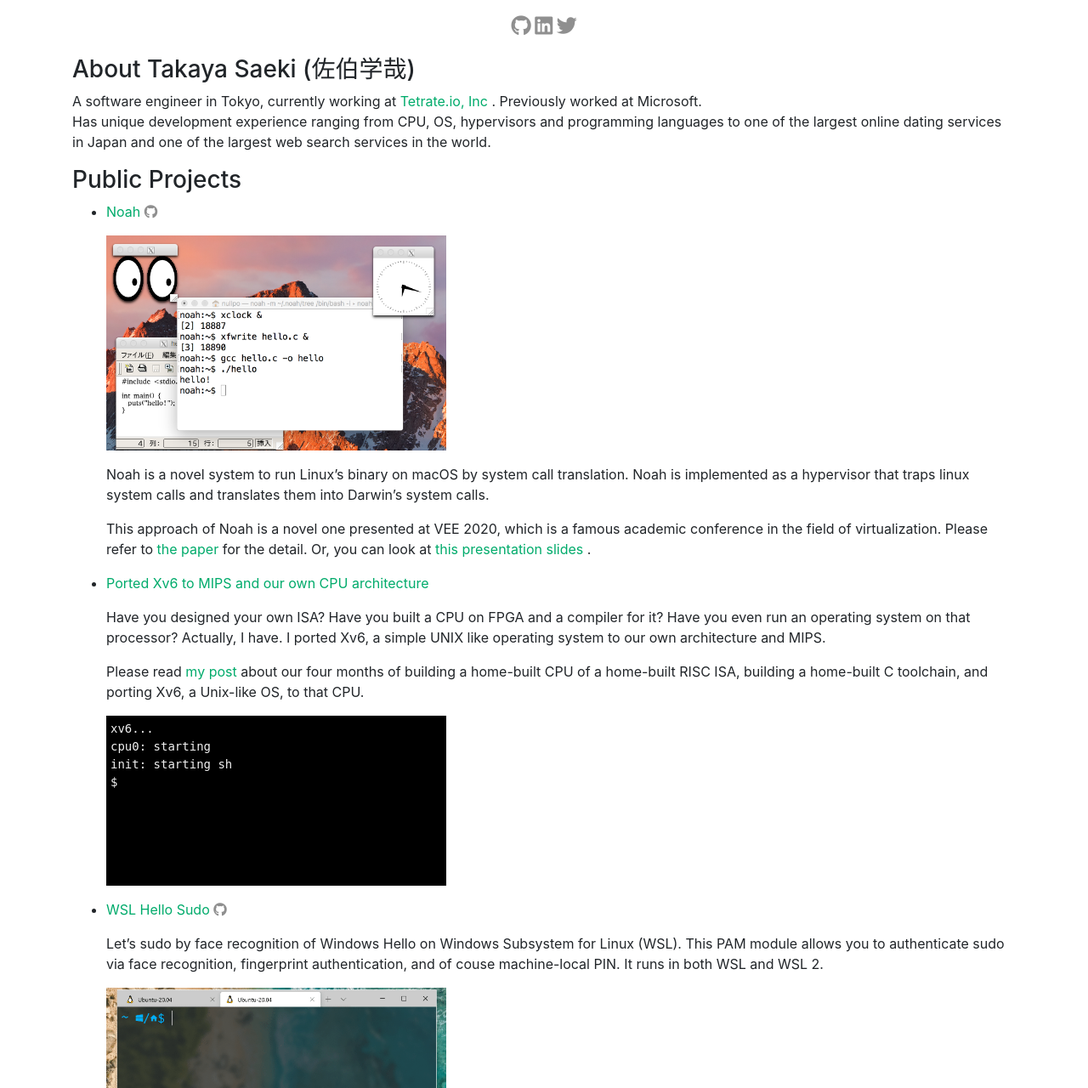
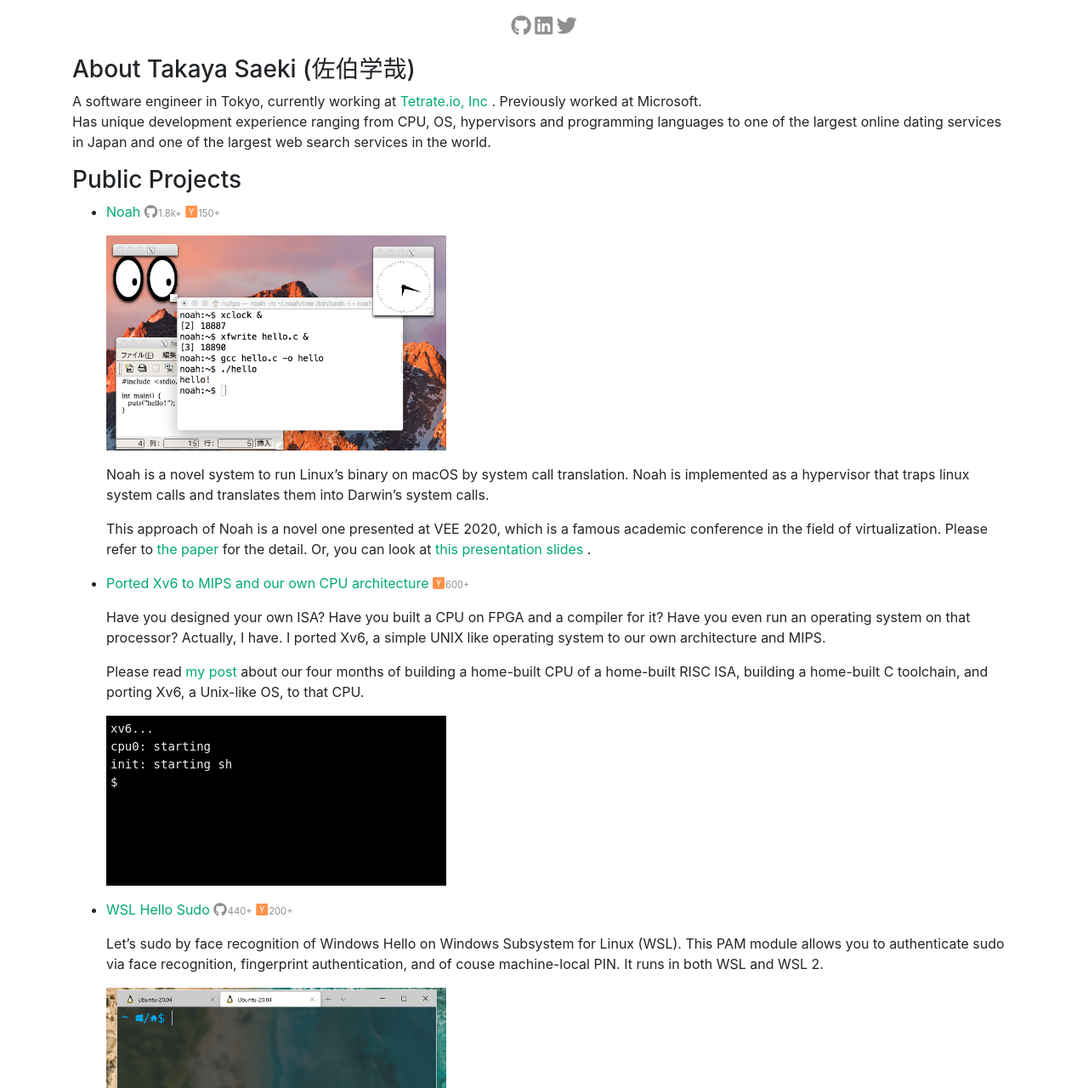
Before and after one commit to nullpo-head/fueledbycoffee, a plain HTML site: page index.html in a window 1280 px wide. Shown: the part 359-1639 px from the top of the page at 85% size. Drawn offline with nearby package versions, Linux system fonts and the light colour scheme; a web font is replaced by a local one.

Commit message:
add cute icons

```diff
--- a/index.html
+++ b/index.html
@@ -116,7 +116,11 @@ to one of the largest online dating services in Japan and one of the largest web
 <h3 id="public-projects">Public Projects</h3>
 <ul>
 <li>
-<p><a href="https://github.com/linux-noah/noah" target="_blank">Noah <i class="fab fa-github social-icon" aria-hidden="true" style="font-size: 1em;"></i></a>
+<p><a href="https://github.com/linux-noah/noah" target="_blank">Noah <i class="fab fa-github social-icon" aria-hidden="true" style="font-size: 1em;"></i><span style="font-size: 0.7em; color: rgba(0, 0, 0, 0.44); margin-left: 1px;">1.8k&#43;</span>
+</a>
+
+<a href="https://news.ycombinator.com/item?id=18765184" target="_blank"><i class="fab fa-hacker-news-square social-icon" aria-hidden="true" style="font-size: 1em; color: #ff924a;"></i><span style="font-size: 0.7em; color: rgba(0, 0, 0, 0.44); margin-left: 1px;">150&#43;</span>
+</a>
 
 </p>
 <p><a href="https://github.com/linux-noah/noah" target="_blank"><figure>
@@ -137,6 +141,9 @@ Or, you can look at <a href="https://www.slideshare.net/TakayaSaeki/noah-robust-
 </li>
 <li>
 <p><a href="/posts/how-we-ported-xv6-os-to-a-home-built-cpu-with-a-home-built-c-compiler/">Ported Xv6 to MIPS and our own CPU architecture</a>
+
+<a href="https://news.ycombinator.com/item?id=24680109" target="_blank"><i class="fab fa-hacker-news-square social-icon" aria-hidden="true" style="font-size: 1em; color: #ff924a;"></i><span style="font-size: 0.7em; color: rgba(0, 0, 0, 0.44); margin-left: 1px;">600&#43;</span>
+</a>
 
 </p>
 <p>Have you designed your own ISA? Have you built a CPU on FPGA and a compiler for it?
@@ -175,7 +182,11 @@ div.terminal {
   </a>
 </li>
 <li>
-<p><a href="https://github.com/nullpo-head/WSL-Hello-sudo" target="_blank">WSL Hello Sudo <i class="fab fa-github social-icon" aria-hidden="true" style="font-size: 1em;"></i></a>
+<p><a href="https://github.com/nullpo-head/WSL-Hello-sudo" target="_blank">WSL Hello Sudo <i class="fab fa-github social-icon" aria-hidden="true" style="font-size: 1em;"></i><span style="font-size: 0.7em; color: rgba(0, 0, 0, 0.44); margin-left: 1px;">440&#43;</span>
+</a>
+
+<a href="https://news.ycombinator.com/item?id=26310461" target="_blank"><i class="fab fa-hacker-news-square social-icon" aria-hidden="true" style="font-size: 1em; color: #ff924a;"></i><span style="font-size: 0.7em; color: rgba(0, 0, 0, 0.44); margin-left: 1px;">200&#43;</span>
+</a>
 
 </p>
 <p>Let&rsquo;s sudo by face recognition of Windows Hello on Windows Subsystem for Linux (WSL).
@@ -190,7 +201,8 @@ It runs in both WSL and WSL 2.</p>
 </p>
 </li>
 <li>
-<p><a href="https://github.com/nullpo-head/source-win-bat" target="_blank">SourceWinBat <i class="fab fa-github social-icon" aria-hidden="true" style="font-size: 1em;"></i></a>
+<p><a href="https://github.com/nullpo-head/source-win-bat" target="_blank">SourceWinBat <i class="fab fa-github social-icon" aria-hidden="true" style="font-size: 1em;"></i>
+</a>
 
 </p>
 <p>SourceWinBat is a CLI utility to run Windows batch scripts in WSL/MSYS2/Cygwin,
```
Lines whose indentation alone changed are shown as unchanged.
